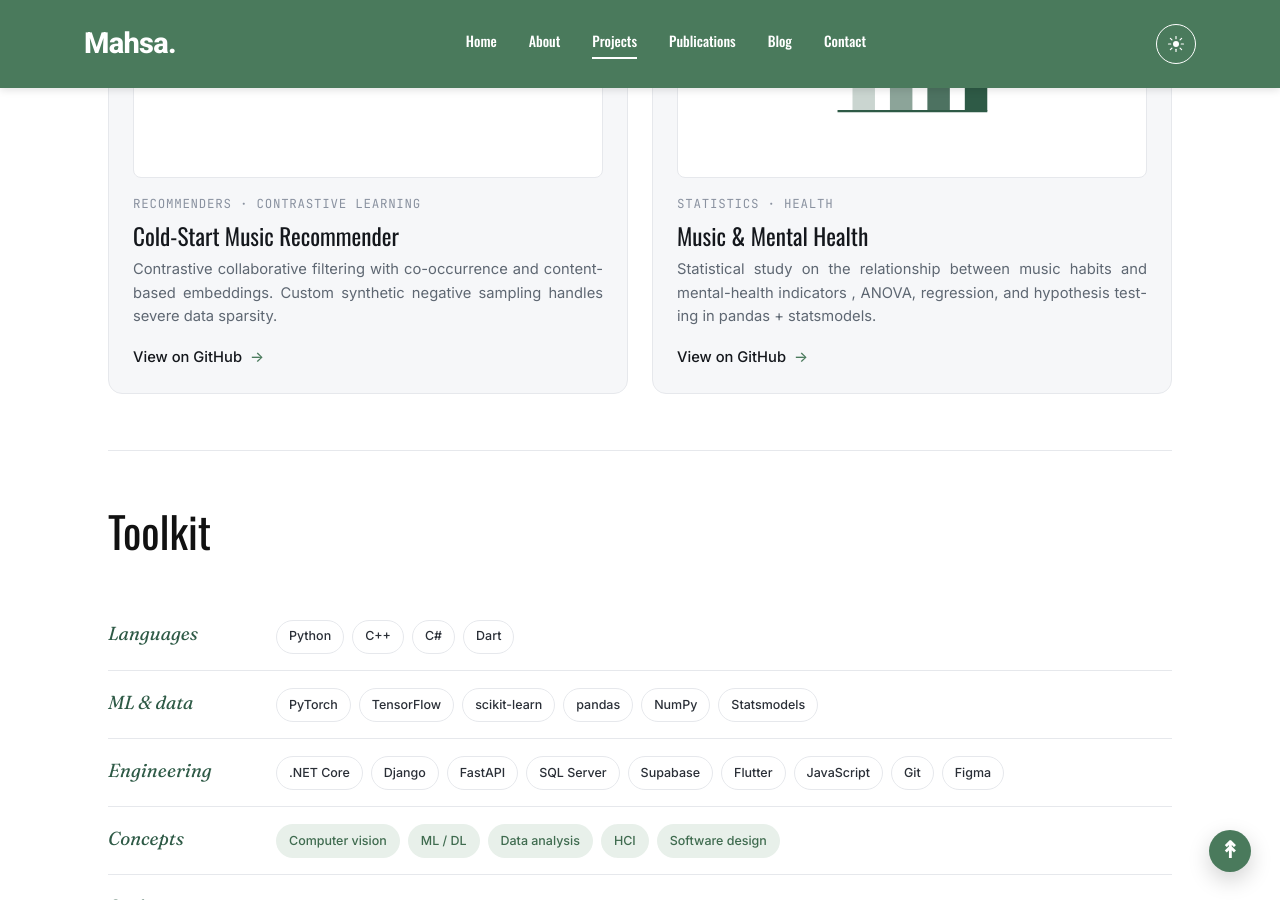
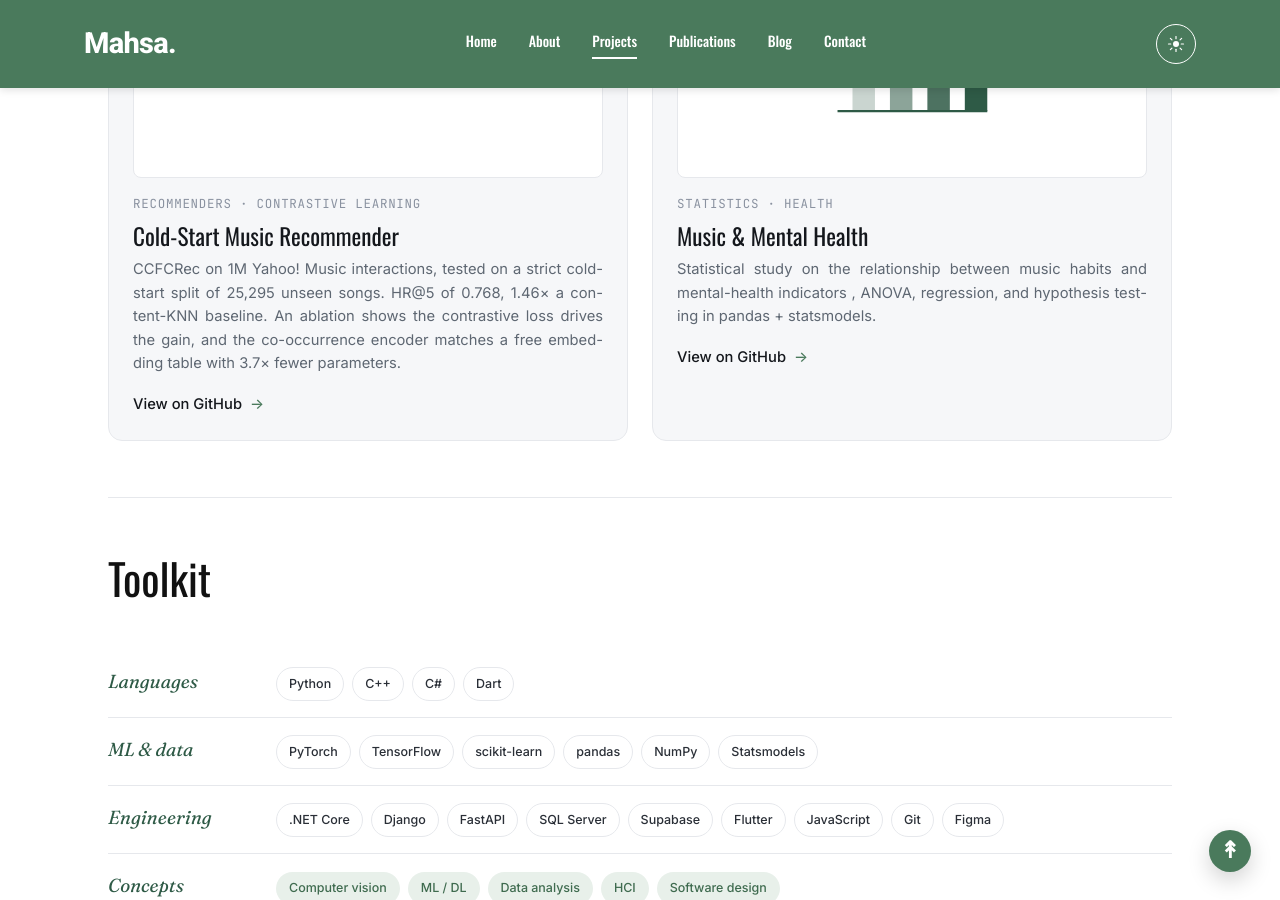
Before and after one commit to mahsa-agz/mahsa-agz.github.io, a Jekyll site: the page built from work/index.html, in a window 1280 px wide and 900 px high, scrolled down 3180 px. Built offline with Jekyll 4.4.1, drawn with Linux system fonts in a browser that asks for light colours.

Commit message:
Update cold-start recommender results and fix GitHub links
Co-Authored-By: Claude Opus 5.5 <noreply@anthropic.com>

```diff
--- a/work/index.html
+++ b/work/index.html
@@ -206,7 +206,7 @@ permalink: /work/
           logic with user feedback to surface personalized insights
           and early-detection alerts.
         </p>
-        <a class="work__link" href="https://github.com/mahsaAgz/MoodMate">View on GitHub <span aria-hidden="true">→</span></a>
+        <a class="work__link" href="https://github.com/mahsa-agz/MoodMate">View on GitHub <span aria-hidden="true">→</span></a>
       </div>
     </li>
 
@@ -226,7 +226,7 @@ permalink: /work/
           expression recognition. Grad-CAM for interpretability;
           tuned for edge deployment.
         </p>
-        <a class="work__link" href="https://github.com/mahsaAgz/EnsembleEFT">View on GitHub <span aria-hidden="true">→</span></a>
+        <a class="work__link" href="https://github.com/mahsa-agz/EnsembleEFT">View on GitHub <span aria-hidden="true">→</span></a>
       </div>
     </li>
 
@@ -243,11 +243,13 @@ permalink: /work/
         <p class="work__tag">Recommenders · Contrastive learning</p>
         <h3 class="work__title">Cold-Start Music Recommender</h3>
         <p class="work__desc">
-          Contrastive collaborative filtering with co-occurrence and
-          content-based embeddings. Custom synthetic negative sampling
-          handles severe data sparsity.
+          CCFCRec on 1M Yahoo! Music interactions, tested on a strict
+          cold-start split of 25,295 unseen songs. HR@5 of 0.768, 1.46×
+          a content-KNN baseline. An ablation shows the contrastive loss
+          drives the gain, and the co-occurrence encoder matches a free
+          embedding table with 3.7× fewer parameters.
         </p>
-        <a class="work__link" href="https://github.com/mahsaAgz/MusicRecSys">View on GitHub <span aria-hidden="true">→</span></a>
+        <a class="work__link" href="https://github.com/mahsa-agz/MusicRecSys">View on GitHub <span aria-hidden="true">→</span></a>
       </div>
     </li>
 
@@ -269,7 +271,7 @@ permalink: /work/
           and mental-health indicators ,  ANOVA, regression, and
           hypothesis testing in pandas + statsmodels.
         </p>
-        <a class="work__link" href="https://github.com/mahsaAgz/Music-MentalHealth">View on GitHub <span aria-hidden="true">→</span></a>
+        <a class="work__link" href="https://github.com/mahsa-agz/Music-MentalHealth">View on GitHub <span aria-hidden="true">→</span></a>
       </div>
     </li>
   </ul>
```
